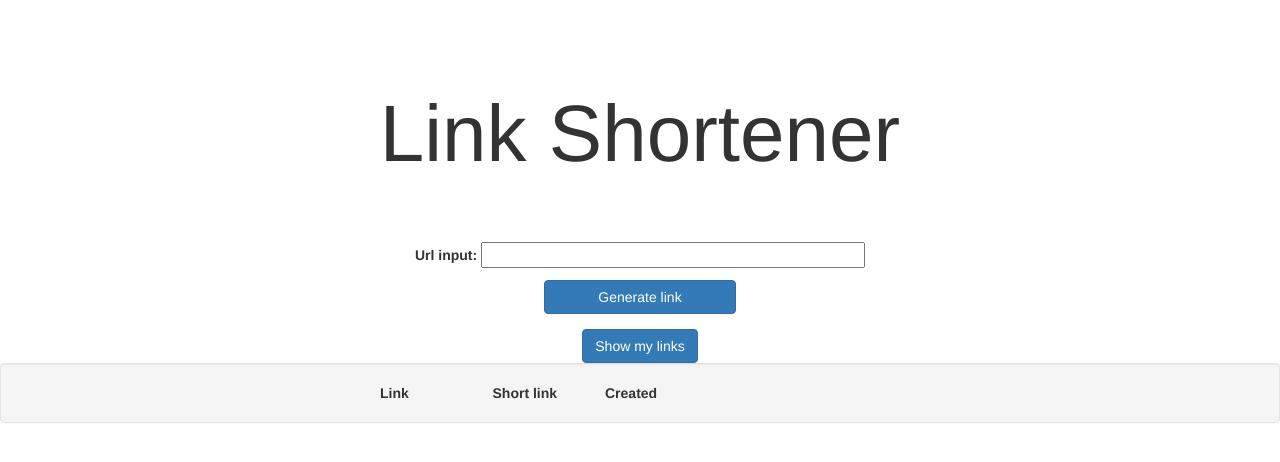
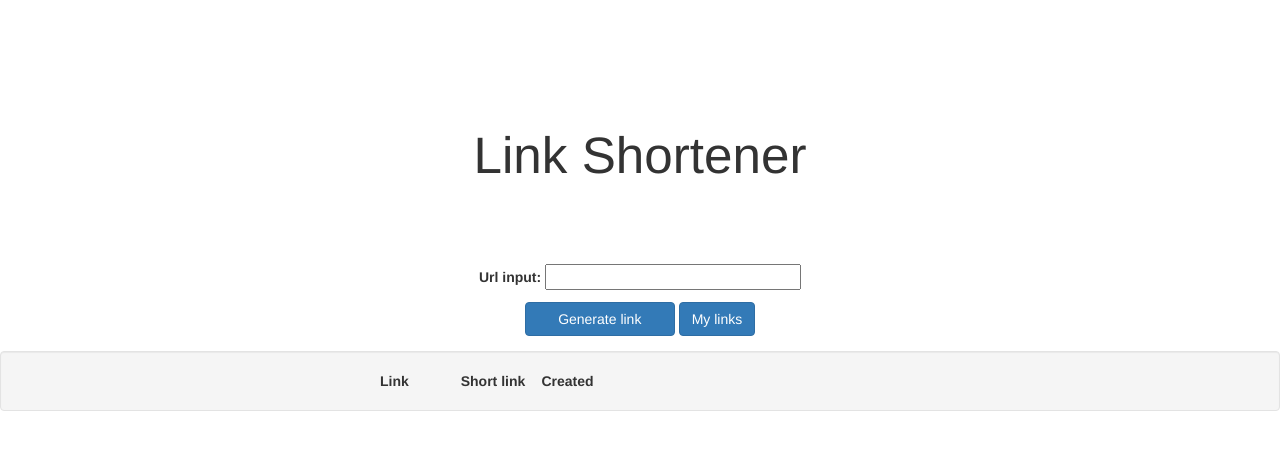
Before and after one commit to Deelite34/LinkShortener, a Django app: page / in a window 1280 px wide, after a click on "My links". Shown: the top 462 px of the page. Run offline with Django 3.2, Linux system fonts and the light colour scheme; tables that the repository leaves empty hold one stand-in row (values such as "Sample post"); lists and menus that the app fills with data are empty; some libraries are stand-ins or nearby versions.

Commit message:
Move style from inline tags to external css file in places, better link creation date display, frontend tweaks

```diff
--- a/ShortenerIndex/templates/ShortenerIndex/index.html
+++ b/ShortenerIndex/templates/ShortenerIndex/index.html
@@ -6,20 +6,23 @@
     <link rel="stylesheet" href="{% static 'css/bootstrap.min.css' %}">
     <link rel="stylesheet" href="{% static 'css/bootstrap.css' %}">
     <link rel="stylesheet" href="{% static 'css/style.css' %}">
+    <meta name="viewport" content="width=device-width, initial-scale=1.0">
 </head>
 
 
 <body>
 
 
-<h1 class="text-center" style=" font-size:80px; margin-top:7%; margin-bottom:5%;">Link Shortener</h1>
-<div class="m-auto" style="">
+<h1 class="text-center logo">Link Shortener</h1>
+<div class="m-auto">
     <form method='POST' class="form-group text-center">
         {% csrf_token %}
-        <div class="">
-            {{ form.as_p }}
-        </div>
-        <input type='submit' class="btn btn-primary input-large" style="width:15%;" value='Generate link'/>
+        {{ form.as_p }}
+        <input type='submit' class="btn btn-primary button-generate-link" value='Generate link'/>
+        <a class="btn btn-primary" role="button" data-toggle="collapse" href="#collapseExample" aria-expanded="false"
+           aria-controls="collapseExample">
+            My links
+        </a>
     </form>
     {% if short_url|length > 0 %}
     <div>
@@ -31,32 +34,27 @@
         <p>{{ shortening_error }}</p>
     </div>
     {% endif %}
-    <div class="text-center">
-    <a class="btn btn-primary" role="button" data-toggle="collapse" href="#collapseExample"
-       aria-expanded="false" aria-controls="collapseExample">
-        Show my links
-    </a>
-    </div>
 
     <div class="collapse" id="collapseExample">
-        <div class="well">
-            <div style="margin:auto; min-width:520px; max-width:670px; width:40%;">
+        <div class="well table-overflowx-scrolbar">
+            <div class="table-my-links">
 
-                <table class="" style="min-width:450px;">
+                <table>
                     <tr class="">
-                        <th style="width:20%;">Link</th>
-                        <th style="width:20%;">Short link</th>
-                        <th style="width:20%;">Created</th>
-                        <th style="width:20%;"></th>
+                        <th class="table-col-descriptions">Link</th>
+                        <th class="table-col-descriptions">Short link</th>
+                        <th class="table-col-descriptions">Created</th>
+                        <th class="table-col-descriptions"></th>
                     </tr>
 
 
                     {% for row in current_user_data %}
-                    <tr class="">
-                        <th class="col overflow-hidden text-nowrap"> {{ row.url_input }}</th>
-                        <th class="col overflow-hidden text-nowrap"><a href="{{ base_url }}{{ row.url_output }}">{{ base_url }}{{ row.url_output }}</a></th>
-                        <th class="col overflow-hidden text-nowrap"> {{ row.creation_date }}</th>
-                        <th class="col overflow-hidden text-nowrap">
+                    <tr>
+                        <th class="text-nowrap table-field-overflow-left"> {{ row.url_input }}</th>
+                        <th class="text-nowrap table-field-overflow-left"><a href="{{ base_url }}{{ row.url_output }}">
+                            {{ base_url }}{{ row.url_output }}</a></th>
+                        <th class="text-nowrap table-field-overflow-left"> {{ row.creation_date|date:"G:i d.m.Y" }}</th>
+                        <th class="text-nowrap table-field-overflow-left">
                             <form class="text-center" action="{% url 'redirect' row.url_output %}" method="POST">
                                 {% csrf_token %}
                                 <input class="trash-icon" type="submit" value=""/>
@@ -65,7 +63,6 @@
                     </tr>
                     {% endfor %}
                 </table>
-
             </div>
         </div>
     </div>
--- a/static/css/style.css
+++ b/static/css/style.css
@@ -22,5 +22,38 @@
 }
 
 .form-input-url{
-  width: 30%;
+  width: max(20%, 230px);
+
 }
+
+.logo {
+  font-size:max(4vw,50px);
+  margin-top: max(50px, 10%);
+  margin-bottom: max(80px, 5%);
+}
+
+.button-generate-link {
+  width:150px;
+}
+
+.table-col-descriptions {
+  width: 20%;
+}
+
+.table-my-links{
+  margin: auto;
+  padding: 0px;
+  min-width:520px;
+  max-width:670px;
+  width: 40%;
+}
+
+.table-field-overflow-left{
+  overflow: hidden;
+  white-space: nowrap;
+  direction: rtl;
+}
+
+.table-overflowx-scrolbar {
+  overflow-y: auto;
+}
```
Also changed, not shown: ShortenerIndex/migrations/0003_alter_link_creation_date.py (added), ShortenerIndex/migrations/0004_alter_link_creation_date.py (added).
